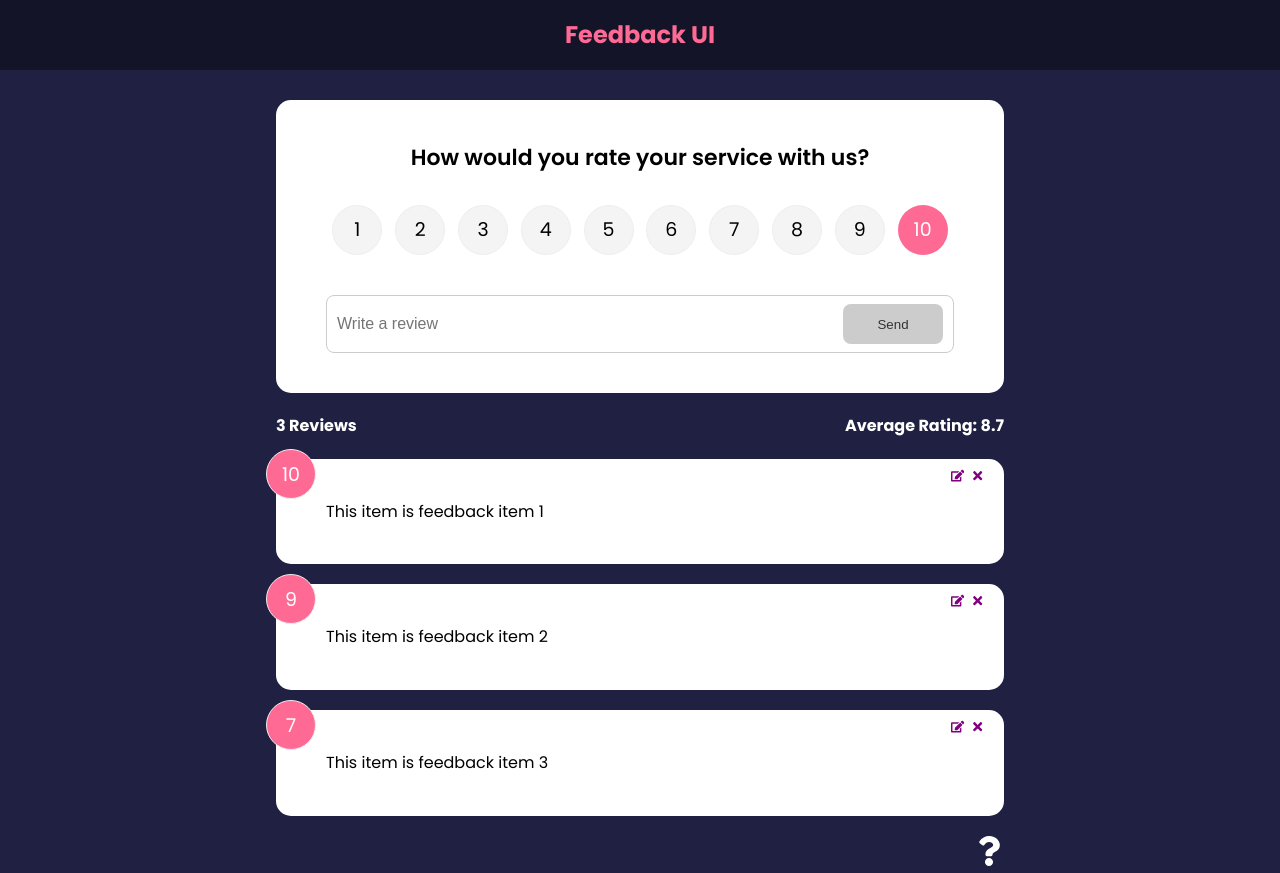
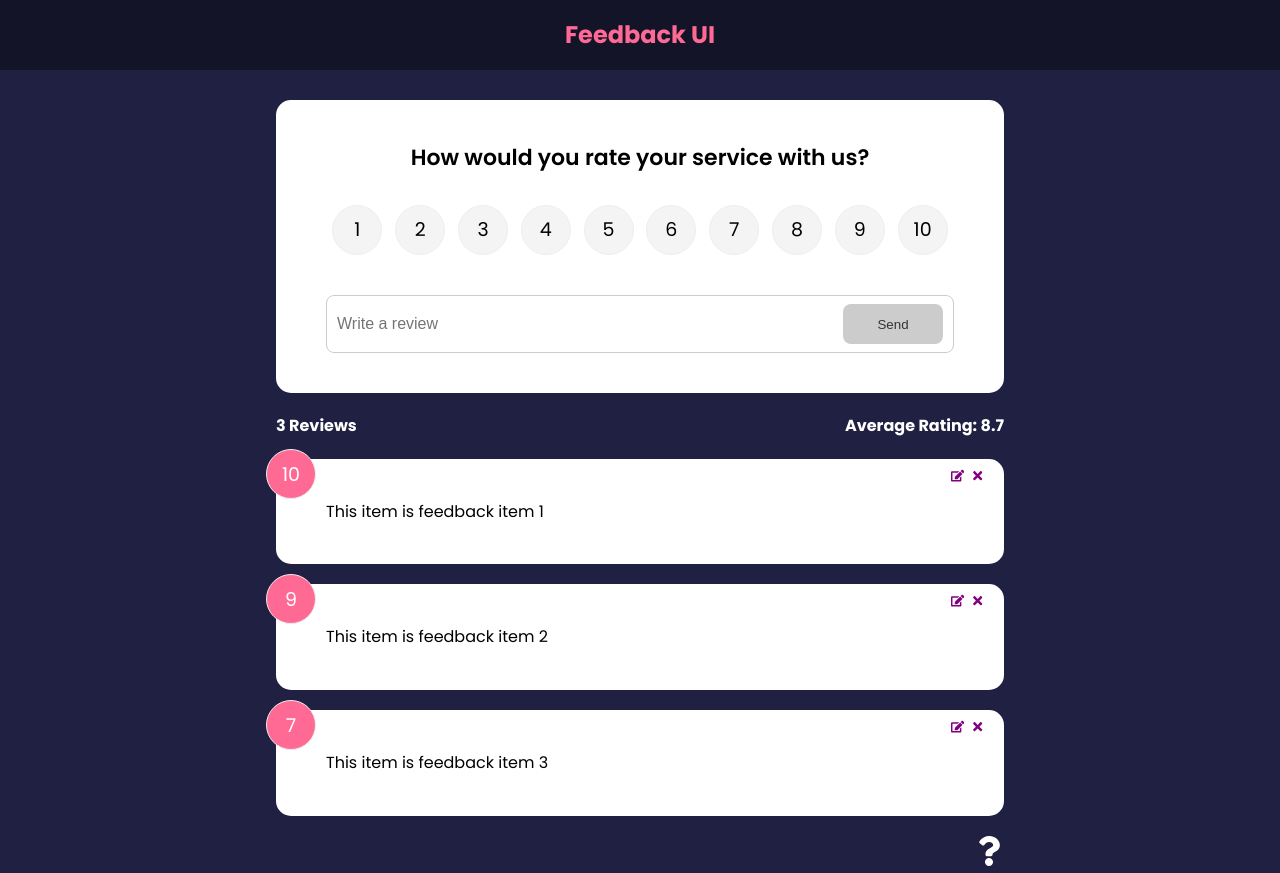
Before and after one commit to jameszenartist/feedback-react, a React (Create React App) app: page / in a window 1280 px wide. Built offline with nearby package versions, Linux system fonts and the light colour scheme.

Commit message:
implemented useEffect to edit feedback

```diff
--- a/src/components/FeedbackForm.jsx
+++ b/src/components/FeedbackForm.jsx
@@ -1,4 +1,4 @@
-import { useState, useContext } from "react";
+import { useState, useContext, useEffect } from "react";
 import RatingSelect from "./RatingSelect";
 import React from "react";
 import Card from "./shared/Card";
@@ -10,7 +10,15 @@ function FeedbackForm() {
   const [rating, setRating] = useState(10);
   const [btnDisabled, setBtnDisabled] = useState(true);
   const [message, setMessage] = useState("");
-  const { addFeedback } = useContext(FeedbackContext);
+  const { addFeedback, feedbackEdit } = useContext(FeedbackContext);
+
+  useEffect(() => {
+    if (feedbackEdit.edit === true) {
+      setBtnDisabled(false);
+      setText(feedbackEdit.item.text);
+      setRating(feedbackEdit.item.rating);
+    }
+  }, [feedbackEdit]);
 
   const handleTextChange = (e) => {
     if (text === "") {
--- a/src/components/RatingSelect.jsx
+++ b/src/components/RatingSelect.jsx
@@ -1,7 +1,13 @@
-import { useState } from "react";
+import { useState, useContext, useEffect } from "react";
+import FeedbackContext from "../context/FeedbackContext";
 
 function RatingSelect({ select }) {
   const [selected, setSelected] = useState(10);
+  const { feedbackEdit } = useContext(FeedbackContext);
+
+  useEffect(() => {
+    setSelected(feedbackEdit.item.rating);
+  }, [feedbackEdit]);
 
   const handleChange = (e) => {
     setSelected(+e.target.value);
--- a/src/context/FeedbackContext.js
+++ b/src/context/FeedbackContext.js
@@ -50,7 +50,13 @@ export const FeedbackProvider = ({ children }) => {
 
   return (
     <FeedbackContext.Provider
-      value={{ feedback, deleteFeedback, addFeedback, editFeedback }}
+      value={{
+        feedback,
+        deleteFeedback,
+        addFeedback,
+        editFeedback,
+        feedbackEdit,
+      }}
     >
       {children}
     </FeedbackContext.Provider>
```
